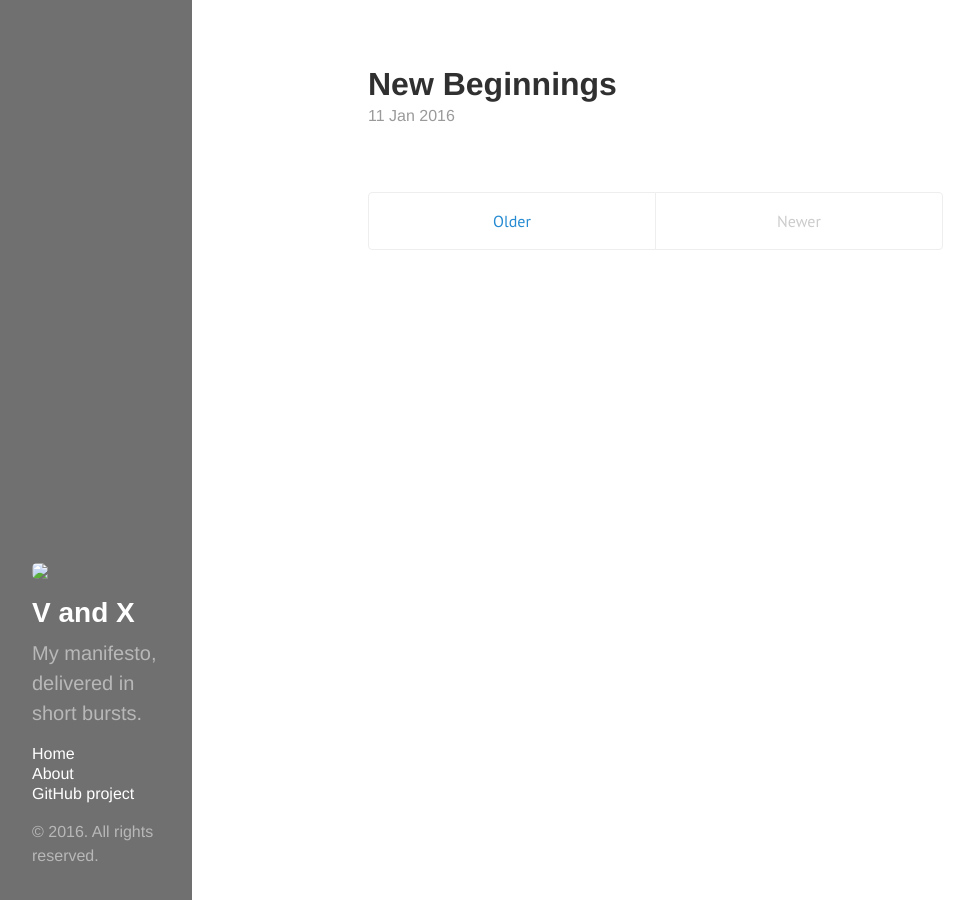
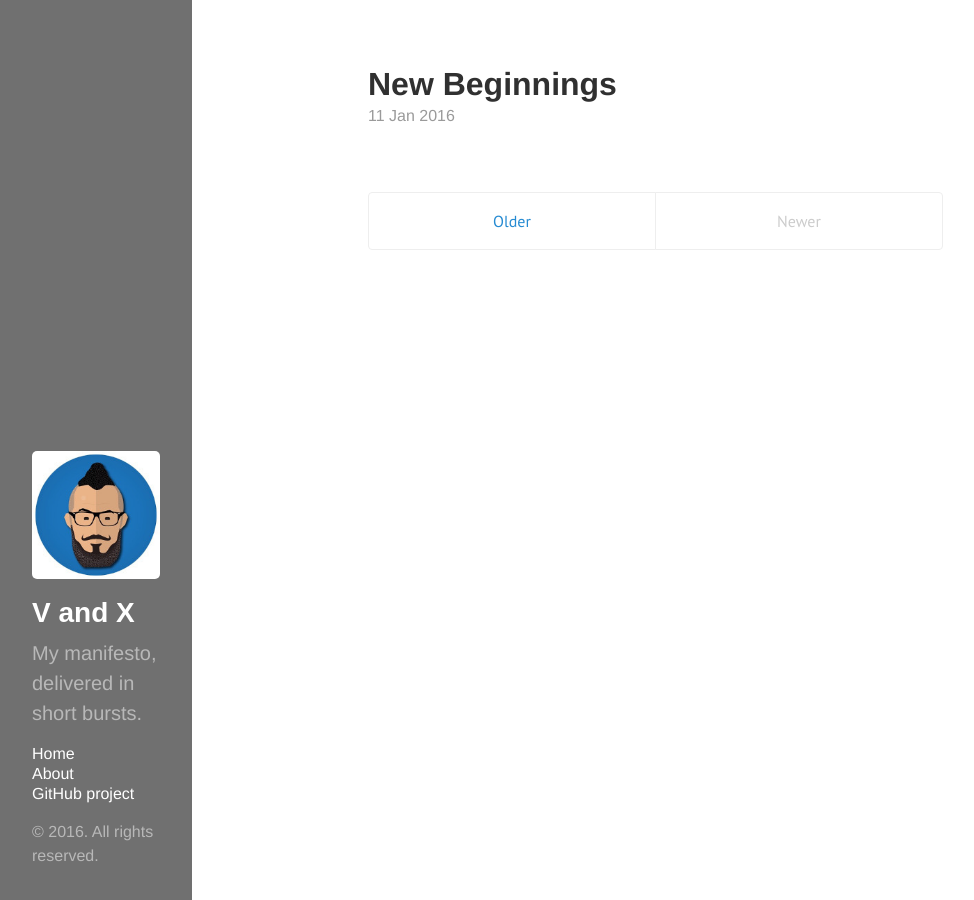
Before and after one commit to TimBanks/timbanks.github.io, a Jekyll site: the page built from index.html, in a window 1280 px wide. Shown: the whole page, without its empty margins (0-974 px from the left). Built offline with Jekyll 4.4.1, drawn with Linux system fonts in a browser that asks for light colours; the list of posts is cut into pages by our own code.

Commit message:
sidebar work

```diff
--- a/_includes/sidebar.html
+++ b/_includes/sidebar.html
@@ -1,6 +1,6 @@
 <div class="sidebar">
   <div class="container sidebar-sticky">
-    <img src="/_includes/timicon.jpg">
+    <img src="/images/timicon.jpg">
     <div class="sidebar-about">
       <h1>
         <a href="{{ site.baseurl }}">
```
Also changed, not shown: images/timicon.jpg (renamed from _includes/timicon.jpg).
